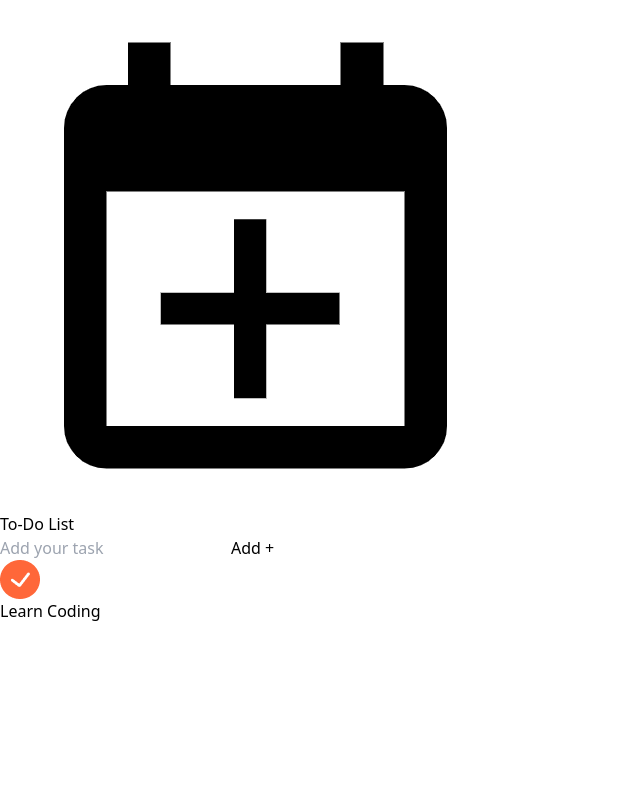
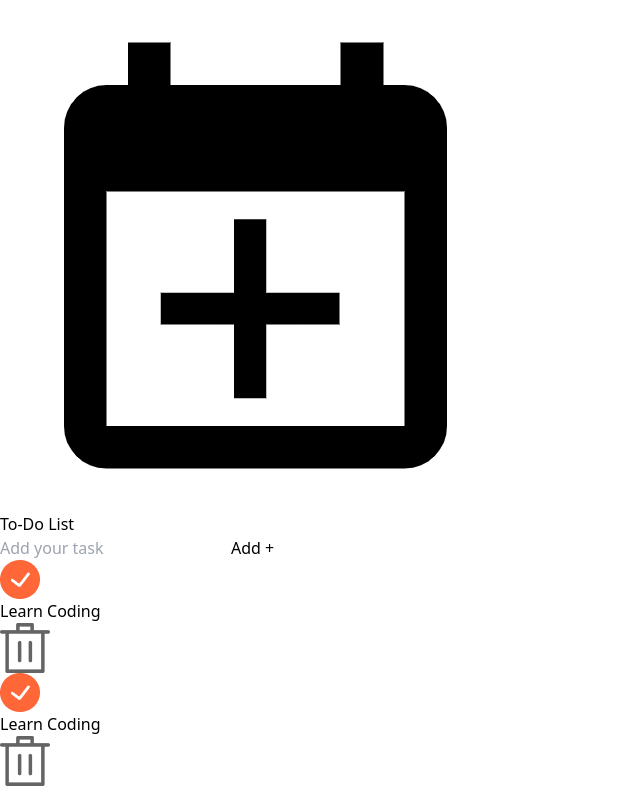
Before and after one commit to abidsarkar/To-Do-List-App-Using-React-JS-And-Tailwind-CSS, a React (Vite) app: page / in a window 1280 px wide. Shown: the whole page, without its empty margins (0-640 px from the left). Built offline with nearby package versions, Linux system fonts and the light colour scheme.

Commit message:
delete icon added

```diff
--- a/src/components/Todo.jsx
+++ b/src/components/Todo.jsx
@@ -26,6 +26,7 @@ const Todo = () => {
       {/* -----todo list ---- */}
       <div>
         <TodoItems/>
+        <TodoItems/>
       </div>
     </div>
   );
--- a/src/components/TodoItems.jsx
+++ b/src/components/TodoItems.jsx
@@ -9,7 +9,7 @@ const TodoItems = () => {
             <img className='w-7' src={tick} alt="" />
             <p className='text-slate-700 ml-4 text-[17px]'>Learn Coding</p>
         </div>
-
+        <img className='w-3.5 cursor-pointer' src={delete_icon} alt="" />
     </div>
   )
 }
```
